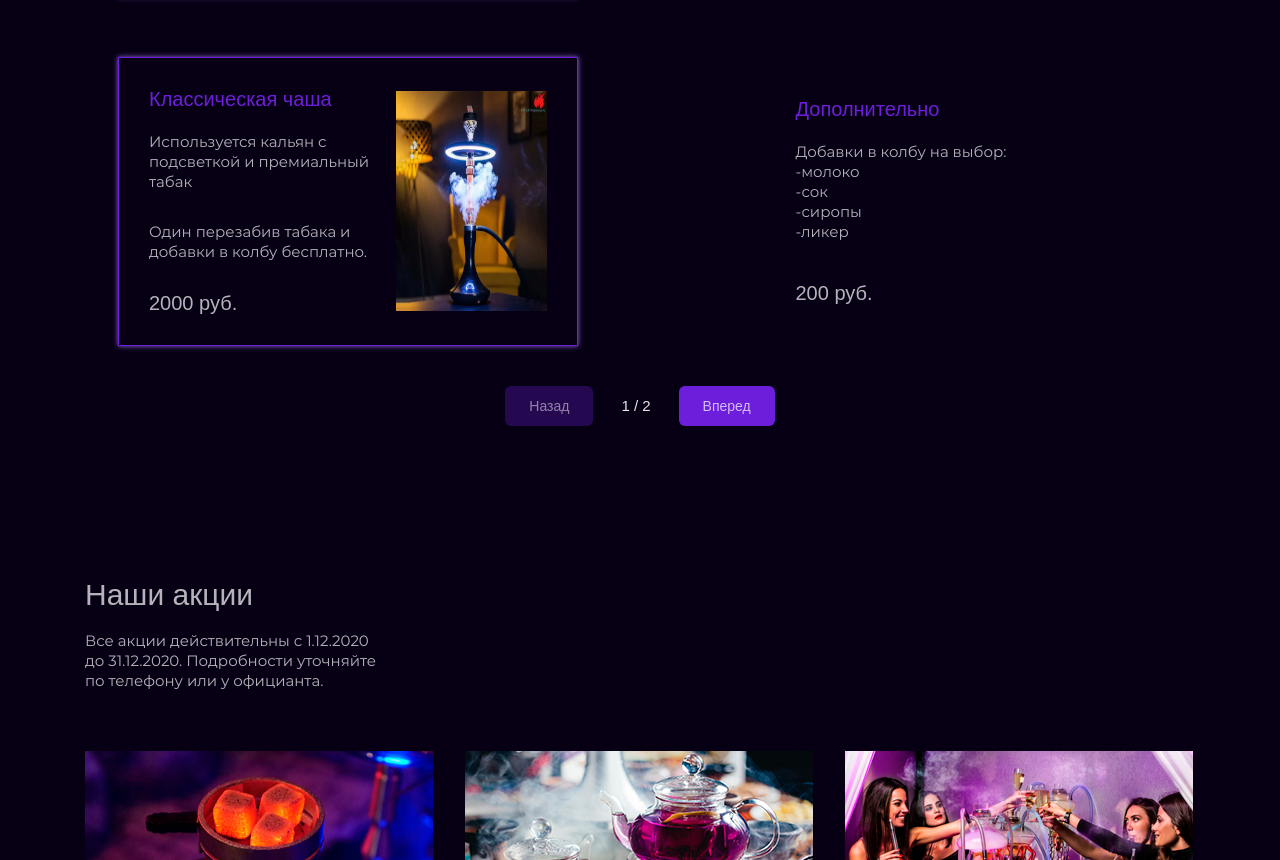
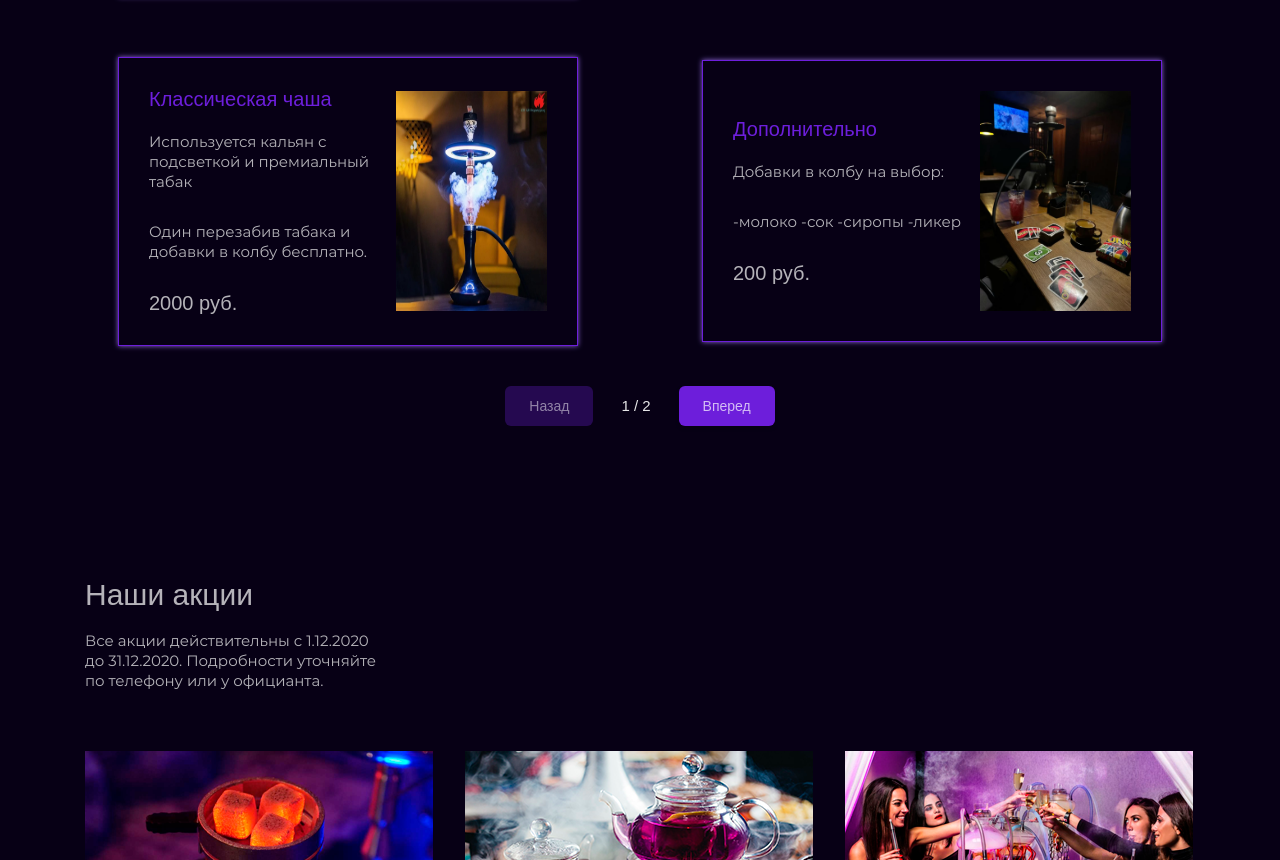
Before and after one commit to CyberArt2718281/hookah-site, a website: page index.html in a window 1280 px wide. Shown: the part 2946-3806 px from the top of the page. Drawn offline with Linux system fonts and the light colour scheme; a web font is replaced by a local one.

Commit message:
added product

```diff
--- a/src/script/script.js
+++ b/src/script/script.js
@@ -202,6 +202,7 @@ $(document).ready(function () {
       "subtitle": "Добавки в колбу на выбор:",
       "paragraph": "-молоко -сок -сиропы -ликер",
       "price": 200,
+      "img": "src/assets/product-8.jpeg",
       "category": "кальяны"
     },
     {
@@ -555,20 +556,6 @@ $(document).ready(function () {
 
         let htmlContent = '';
         productsToShow.forEach((item) => {
-            if (item['title'].toLowerCase() === 'дополнительно') {
-                htmlContent += `
-                <div class="products-item none-border wow animate__fadeInUp">
-                    <div class="products-item-text">
-                        <div class="products-item-title">${item['title']}</div>
-                        <div class="products-item-subtitle-top-text">${item['subtitle']}</div>
-                        <div class="products-item-subtitle-bottom-text">
-                            ${item['paragraph'].replace(/ -/g, '<br>-')}
-                        </div>
-                        <div class="products-item-price">${item['price']} руб.</div>
-                    </div>
-                </div>
-            `;
-            } else {
                 htmlContent += `
                 <div class="products-item wow animate__fadeInUp">
                     <div class="products-item-text">
@@ -580,7 +567,7 @@ $(document).ready(function () {
                     ${item['img'] ? `<img src="${item['img']}" alt="${item['title']}">` : ''}
                 </div>
             `;
-            }
+
         });
 
 
--- a/src/styles/adaptive.scss
+++ b/src/styles/adaptive.scss
@@ -254,7 +254,6 @@
         opacity: 0;
         visibility: hidden;
         transition: all 0.4s cubic-bezier(0.645, 0.045, 0.355, 1);
-        transform: translateY(-20px);
         pointer-events: none;
 
         &.open {
@@ -265,7 +264,6 @@
           right: 0;
           opacity: 1;
           visibility: visible;
-          transform: translateY(0);
           pointer-events: all;
         }
 
@@ -328,8 +326,6 @@
       opacity: 1;
     }
   }
-
-
 }
 
 @media (max-width: 536px) {
--- a/src/styles/style.scss
+++ b/src/styles/style.scss
@@ -1360,10 +1360,6 @@ body {
   display: none;
   cursor: pointer;
   transition: transform 0.3s ease;
-
-  &:active {
-    transform: scale(0.9);
-  }
 }
 
 .menu-close {
```
Also changed, not shown: src/assets/product-8.jpeg (added), src/styles/style.css, 1 other file.
